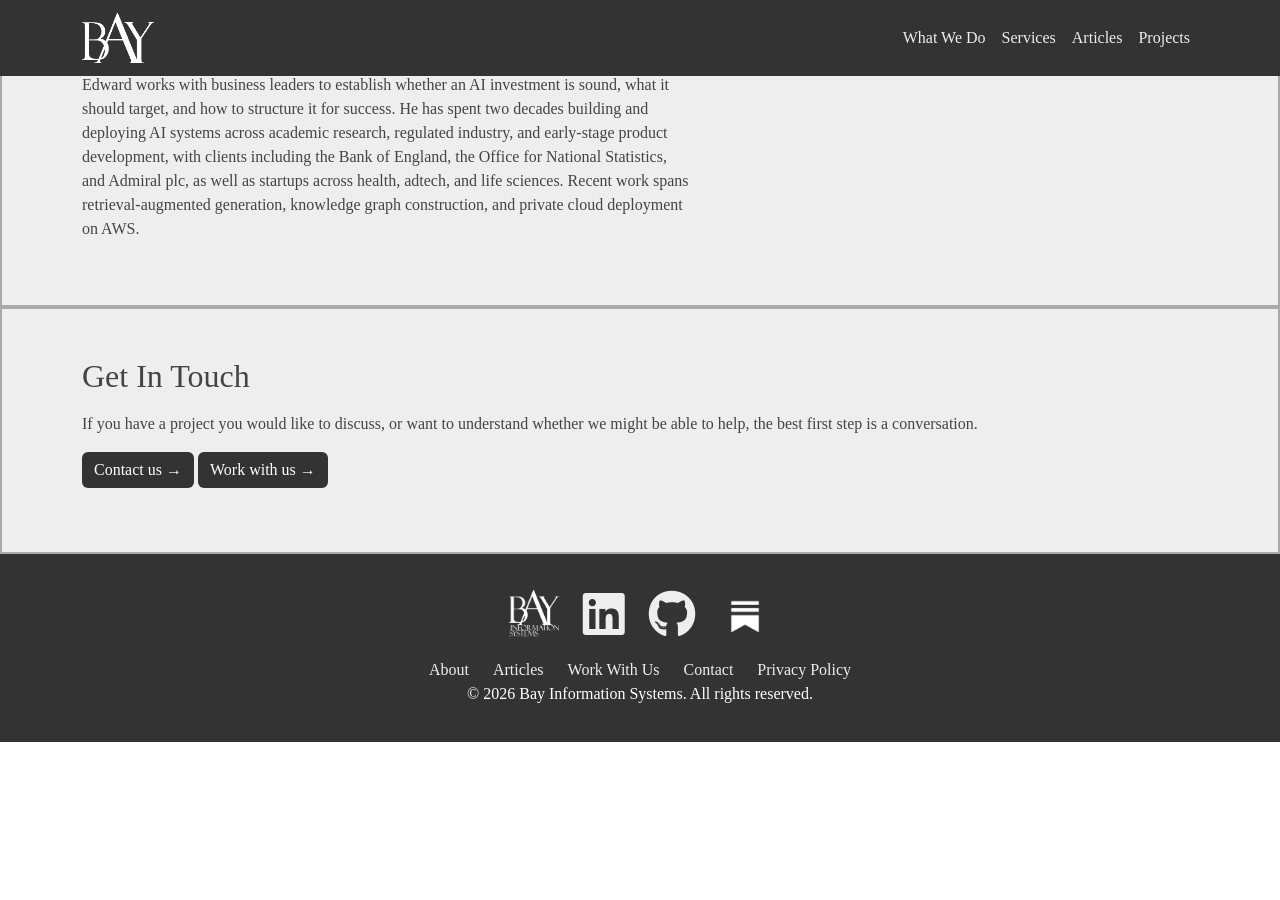
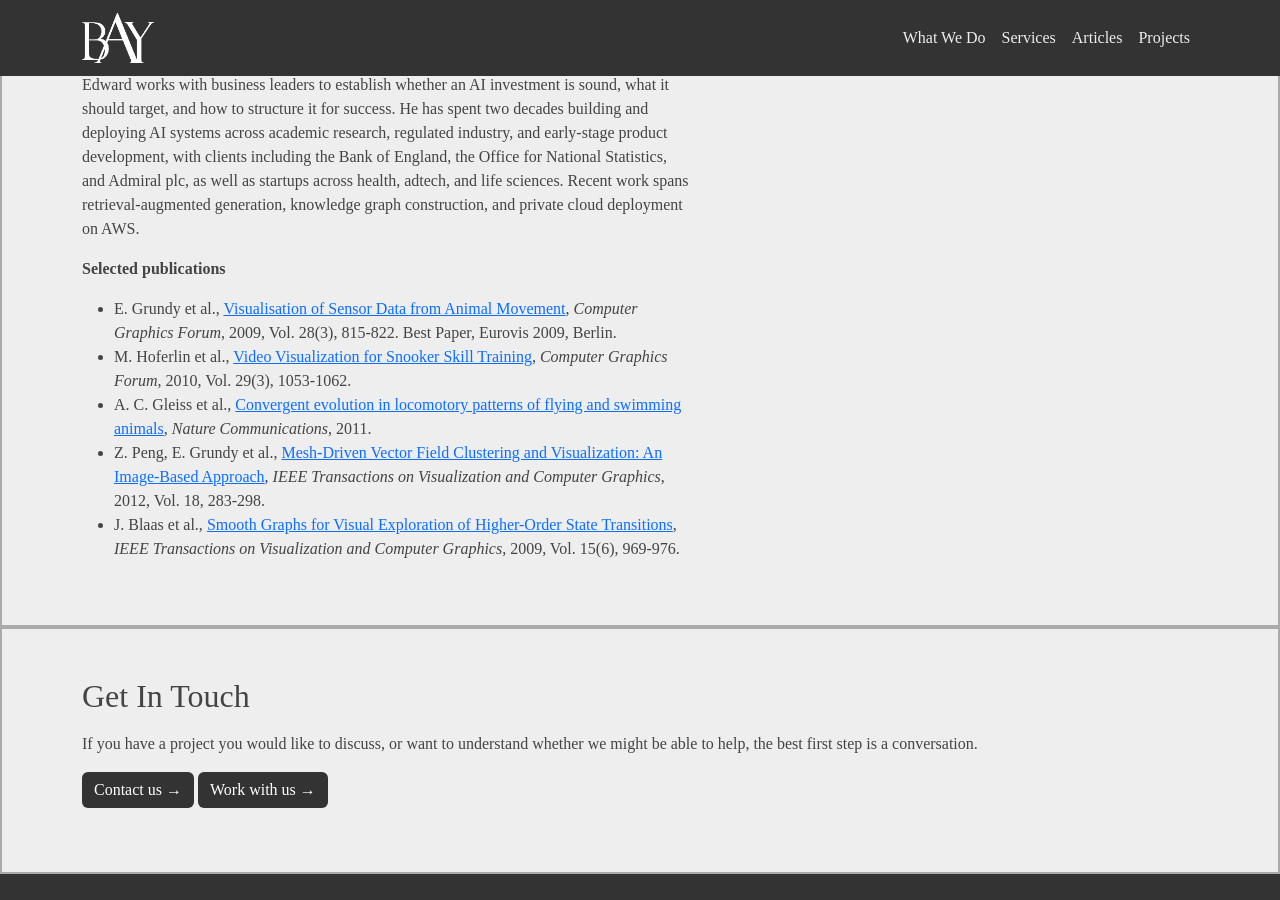
Before and after one commit to bayinfosys/bayinfosys.github.io, a Jekyll site: the page built from about-us.html, in a window 1280 px wide and 900 px high, scrolled down 1556 px. Built offline with Jekyll 4.4.1, drawn with Linux system fonts in a browser that asks for light colours; before the commit the page ends 2298 px from its top, so only the background shows below that.

```diff
--- a/_config.yml
+++ b/_config.yml
@@ -13,3 +13,7 @@
       layout: article
 
 permalink: /library/:title.html
+
+author:
+  name: "Edward Grundy"
+  url: "https://www.bayis.co.uk/about#edward-grundy"
--- a/about-us.html
+++ b/about-us.html
@@ -72,7 +72,7 @@
         <h2 class="mt-5">Principal</h2>
         <div class="row mt-3 align-items-start">
           <div class="col-md-10">
-            <h5>Edward Grundy</h5>
+            <h5 id="edward-grundy">Edward Grundy</h5>
             <p class="text-muted mb-2">AI Strategy &amp; Engineering Consultant</p>
             <p>Edward works with business leaders to establish whether an AI
             investment is sound, what it should target, and how to structure it for
@@ -83,6 +83,30 @@
             adtech, and life sciences. Recent work spans retrieval-augmented
             generation, knowledge graph construction, and private cloud deployment
             on AWS.</p>
+<p class="mt-3"><strong>Selected publications</strong></p>
+<ul class="mt-2">
+  <li>
+    E. Grundy et al., <a href="https://onlinelibrary.wiley.com/doi/abs/10.1111/j.1467-8659.2009.01469.x" rel="external">Visualisation of Sensor Data from Animal Movement</a>,
+    <em>Computer Graphics Forum</em>, 2009, Vol. 28(3), 815-822.
+    Best Paper, Eurovis 2009, Berlin.
+  </li>
+  <li>
+    M. Hoferlin et al., <a href="https://onlinelibrary.wiley.com/doi/abs/10.1111/j.1467-8659.2009.01670.x" rel="external">Video Visualization for Snooker Skill Training</a>,
+    <em>Computer Graphics Forum</em>, 2010, Vol. 29(3), 1053-1062.
+  </li>
+  <li>
+    A. C. Gleiss et al., <a href="https://www.nature.com/articles/ncomms1350" rel="external">Convergent evolution in locomotory patterns of flying and swimming animals</a>,
+    <em>Nature Communications</em>, 2011.
+  </li>
+  <li>
+    Z. Peng, E. Grundy et al., <a href="https://doi.org/10.1109/TVCG.2011.25" rel="external">Mesh-Driven Vector Field Clustering and Visualization: An Image-Based Approach</a>,
+    <em>IEEE Transactions on Visualization and Computer Graphics</em>, 2012, Vol. 18, 283-298.
+  </li>
+  <li>
+    J. Blaas et al., <a href="https://doi.org/10.1109/TVCG.2009.181" rel="external">Smooth Graphs for Visual Exploration of Higher-Order State Transitions</a>,
+    <em>IEEE Transactions on Visualization and Computer Graphics</em>, 2009, Vol. 15(6), 969-976.
+  </li>
+</ul>
           </div>
         </div>
 
```
